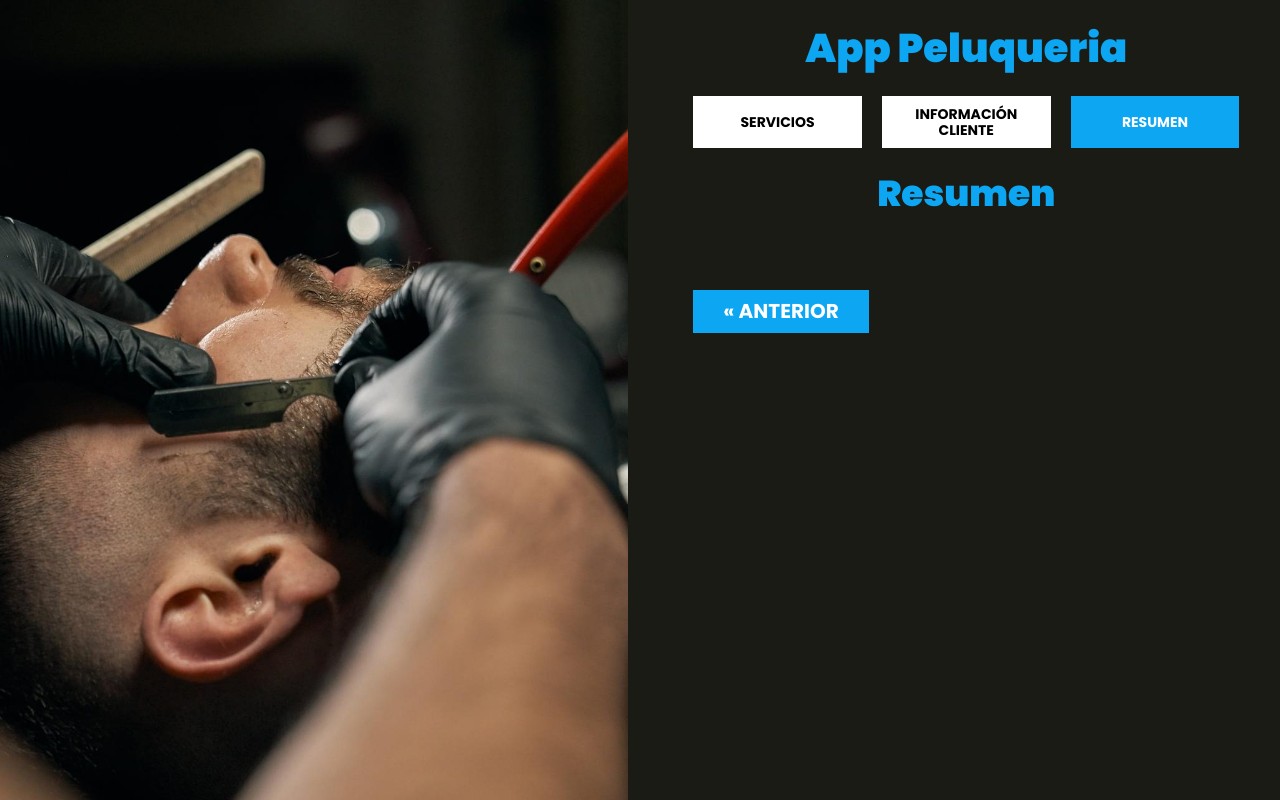
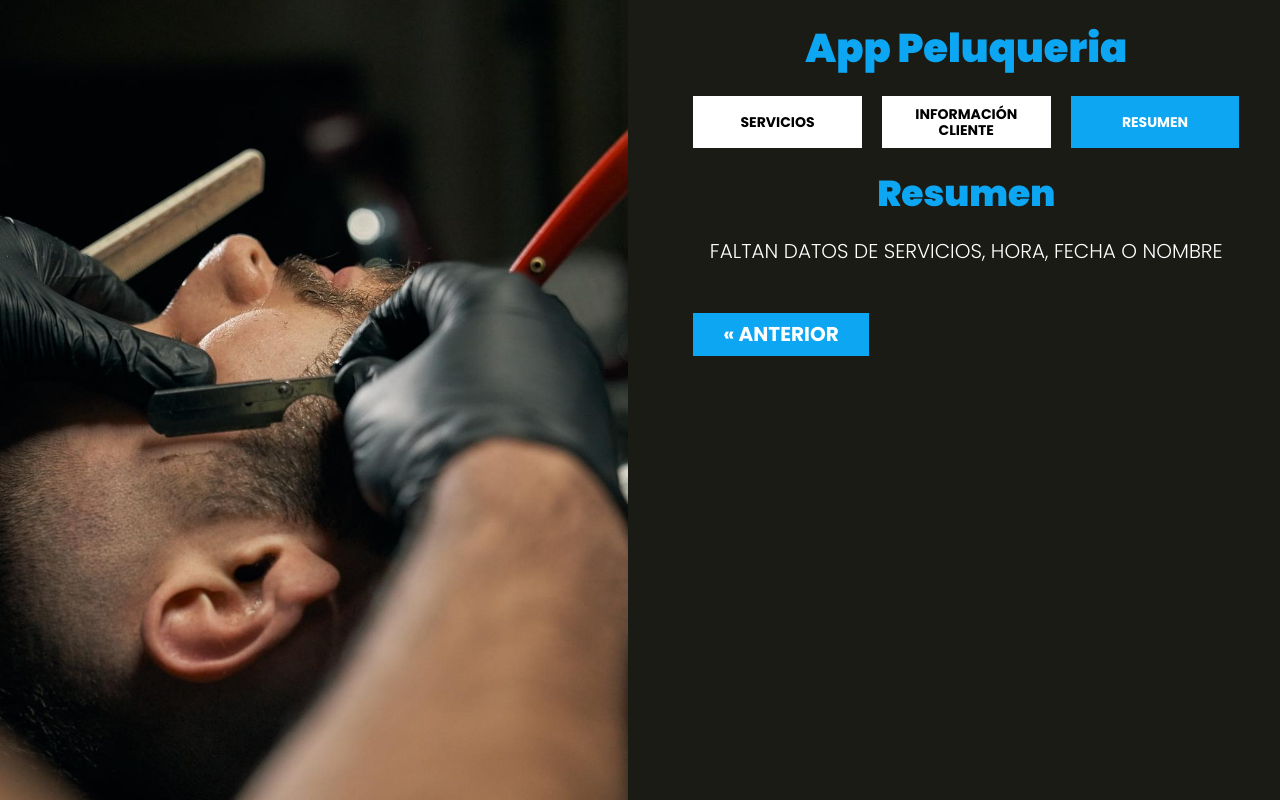
Before and after one commit to ArcoDev/App-Salon, a website with bundled scripts: page index.html in a window 1280 px wide. Both pictures are taken after a click on the button "RESUMEN". Built offline with nearby package versions, Linux system fonts and the light colour scheme.

Commit message:
Validar que el objeto de la cita tenga informacion

```diff
--- a/index.html
+++ b/index.html
@@ -44,7 +44,7 @@
                     </div>
                 </form>
             </div>
-            <div id="paso-3" class="seccion">
+            <div id="paso-3" class="seccion contenido-resumen">
                 <h2>Resumen</h2>
             </div>
             <!-- Paginacion -->
--- a/src/js/app.js
+++ b/src/js/app.js
@@ -1,6 +1,11 @@
-//variable global
+//variables globales
 let pagina = 1;
-
+const cita = {
+    nombre: '',
+    fecha: '',
+    hora: '',
+    servicios: []
+}
 document.addEventListener('DOMContentLoaded', function () {
     iniciarApp();
 });
@@ -20,6 +25,9 @@ function iniciarApp() {
 
     //Comprobar la pagina actual para ocultar o mostrar la paginacion
     botonesPaginador();
+
+    //Muestra el resumen de la cita o el mensaje de error en caso de que no pase la validacion
+    mostrarResumen();
 
 }
 async function mostrarServicios() {
@@ -158,3 +166,21 @@ function botonesPaginador() {
 
     mostrarSeccion(); //Cambia la seccion que se muestra, por la de la pagina actual
 }
+function mostrarResumen() {
+
+    //Destructirung extarer la informacion del objeto
+    const { nombre, fecha, hora, servicios } = cita;
+
+    //Seleccionar el resumen
+    const resumenDiv = document.querySelector('.contenido-resumen');
+    //validacion para saber si el objeto esta vacio, extraer los valores del objeto
+    if(Object.values(cita).includes('')) {
+        const noServicios = document.createElement('P');
+        noServicios.textContent = 'Faltan datos de servicios, hora, fecha o nombre';
+        noServicios.classList.add('invalidar-cita');
+
+        //Agregar a resuemn div
+        resumenDiv.appendChild(noServicios);
+    }
+
+}
--- a/src/scss/app.scss
+++ b/src/scss/app.scss
@@ -9,3 +9,4 @@
 @import 'layout/servicios';
 @import 'layout/paginacion';
 @import 'layout/formulario';
+@import 'layout/resumen';
--- /dev/null
+++ b/src/scss/layout/_resumen.scss
@@ -0,0 +1,5 @@
+.invalidar-cita {
+    text-align: center;
+    margin: $separacion / 2 0 0;
+    text-transform: uppercase;
+}
```
Also changed, not shown: build/css/app.css, build/js/bundle.min.js, 2 other files.
